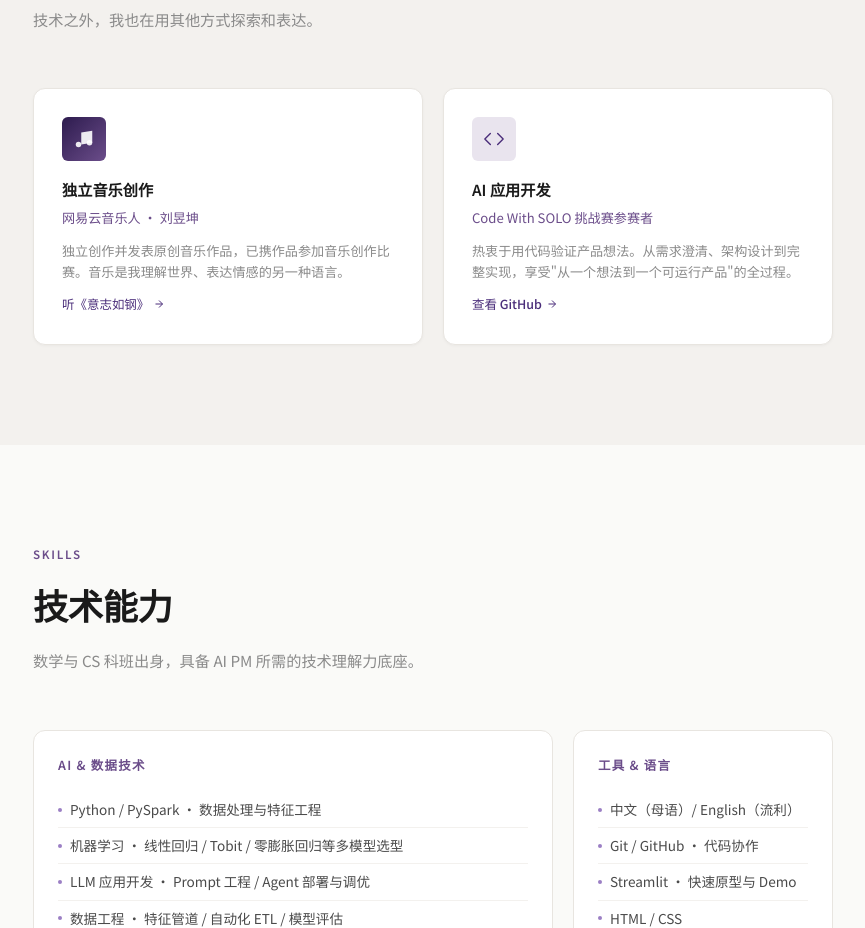
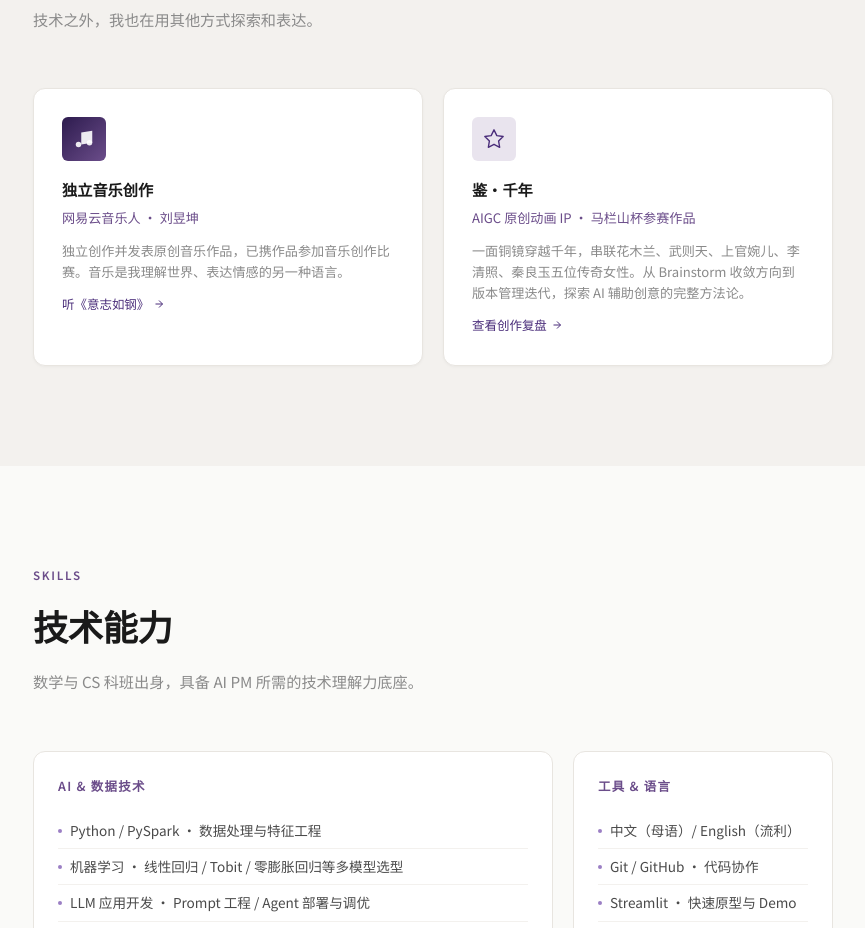
Before and after one commit to fire-gpu/fire-gpu.github.io, a plain HTML site: page index.html in a window 1280 px wide. Shown: the part 3820-4748 px from the top of the page, without its empty margins (15-880 px from the left). Drawn offline with nearby package versions, Linux system fonts and the light colour scheme; a web font is replaced by a local one.

Commit message:
Add files via upload
更新了aigc相关

```diff
--- a/index.html
+++ b/index.html
@@ -1056,13 +1056,13 @@
 
       <div class="creative-card fade-in fade-in-delay-1">
         <div class="creative-card-icon code">
-          <svg viewBox="0 0 24 24" stroke-linecap="round" stroke-linejoin="round"><polyline points="16 18 22 12 16 6"/><polyline points="8 6 2 12 8 18"/></svg>
+          <svg viewBox="0 0 24 24" stroke-linecap="round" stroke-linejoin="round"><polygon points="12 2 15.09 8.26 22 9.27 17 14.14 18.18 21.02 12 17.77 5.82 21.02 7 14.14 2 9.27 8.91 8.26 12 2"/></svg>
         </div>
-        <h3>AI 应用开发</h3>
-        <div class="creative-sub">Code With SOLO 挑战赛参赛者</div>
-        <p>热衷于用代码验证产品想法。从需求澄清、架构设计到完整实现，享受"从一个想法到一个可运行产品"的全过程。</p>
-        <a href="https://github.com/fire-gpu/explainability-engine" target="_blank" class="creative-link">
-          查看 GitHub
+        <h3>鉴·千年</h3>
+        <div class="creative-sub">AIGC 原创动画 IP · 马栏山杯参赛作品</div>
+        <p>一面铜镜穿越千年，串联花木兰、武则天、上官婉儿、李清照、秦良玉五位传奇女性。从 Brainstorm 收敛方向到版本管理迭代，探索 AI 辅助创意的完整方法论。</p>
+        <a href="https://forum.trae.cn/t/topic/8614" target="_blank" class="creative-link">
+          查看创作复盘
           <svg width="12" height="12" viewBox="0 0 24 24" fill="none" stroke="currentColor" stroke-width="2"><path d="M5 12h14M12 5l7 7-7 7"/></svg>
         </a>
       </div>
```
